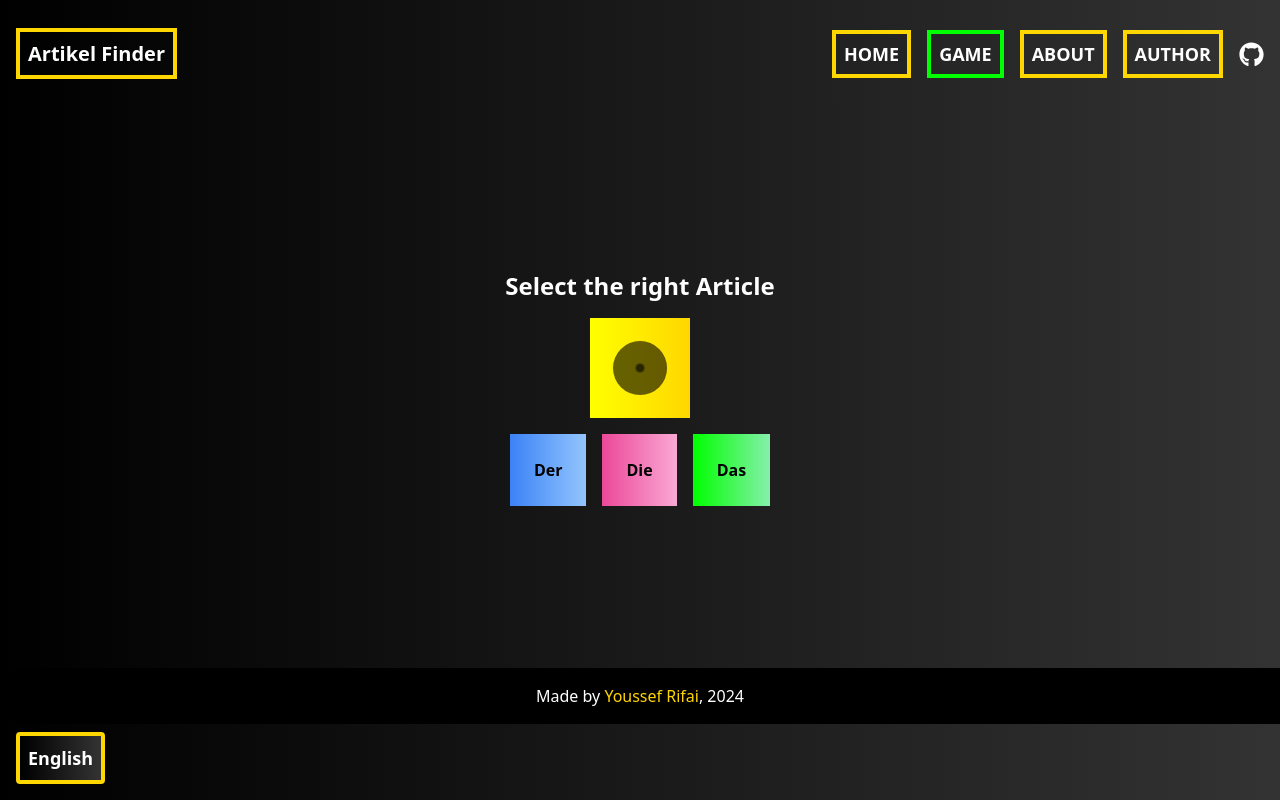
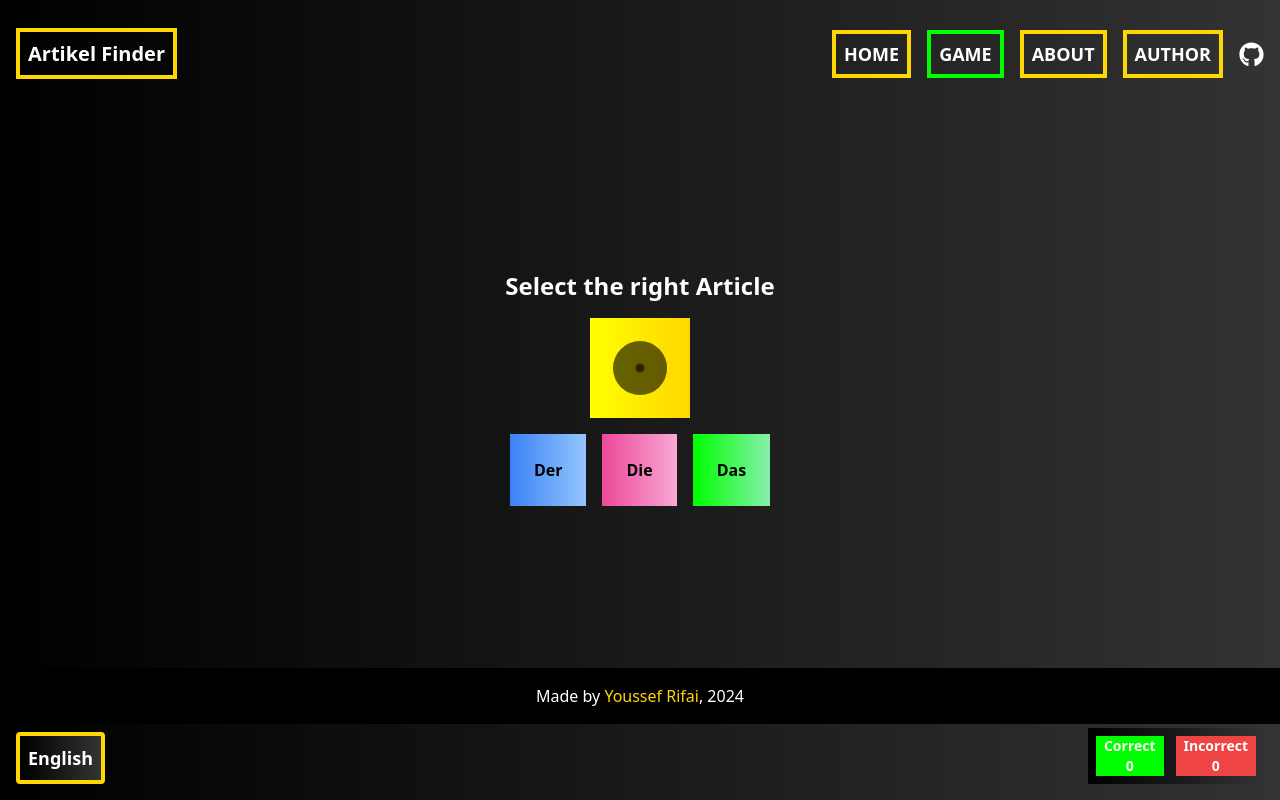
Before and after one commit to ucefdev1/Artikel-finder, a React (Vite) app: page /game in a window 1280 px wide. Built offline with nearby package versions, Linux system fonts and the light colour scheme; no server answers.

Commit message:
adding answer Countainer

```diff
--- a/src/components/Game.jsx
+++ b/src/components/Game.jsx
@@ -1,16 +1,30 @@
 import { useState, useEffect } from 'react'
 import { BounceLoader } from 'react-spinners';
 import { ToastContainer, toast } from 'react-toastify';
+import AnswerCounter from './parts/AnswerCounter';
 import 'react-toastify/dist/ReactToastify.css';
+
 
 const Game = () => {
     // word start
     const [word,setWord] = useState(false);
     const [correctArticle,setCorrectArticle] = useState('');
+    const [rightCount, setRightCount] = useState(0);
+    const [wrongCount, setWrongCount] = useState(0);
+
+
+    const rightCounter = () =>{
+        setRightCount(rightCount+1)
+    }
+
+    const falseCounter = (r) =>{
+        setWrongCount(wrongCount+1)
+    }
 
 
     const checkArticle = (article) => {
         if(correctArticle === article){
+            rightCounter()
             toast.dismiss()
             toast.success("gute answer",
                 {
@@ -22,9 +36,10 @@ const Game = () => {
                     draggable: true,
                     progress: undefined,
                 }
-            );
+            )
         }else
         {
+            falseCounter()
             toast.dismiss();
             toast.error("nein",
                 {
@@ -35,7 +50,7 @@ const Game = () => {
                     pauseOnHover: true,
                     draggable: true,
                     progress: undefined,
-                });
+                })
         }
         fetchRandomNoun();
     }
@@ -73,7 +88,7 @@ const Game = () => {
     <div className="flex flex-col space-y-4 justify-center items-center min-h-[70vh]">
     <div className="text-2xl text-white font-bold">Select the right Article</div>
     <div className="bg-yellow-gradient text-black font-bold p-5">
-        <div className='text-3xl'>{word != false ? word : <BounceLoader />}</div>
+        <div className='text-3xl'>{word  != false ? word : <BounceLoader />}</div>
     </div>
     {/* Artikels */}
     <div className="flex flex-row  justify-center items-center space-x-4">
@@ -95,6 +110,7 @@ const Game = () => {
     </div>
 </div>
 <ToastContainer />
+<AnswerCounter r={rightCount} w={wrongCount}/>
     </>
   )
 }
--- a/src/components/global/Header.jsx
+++ b/src/components/global/Header.jsx
@@ -1,6 +1,6 @@
 import React from 'react'
 import Button from '../parts/Button'
-import { NavLink } from 'react-router-dom'
+import { NavLink,Link } from 'react-router-dom'
 import { FaGithub } from "react-icons/fa";
 
 
@@ -8,9 +8,9 @@ const Header = ({setActive}) => {
   return (
     <header className="flex flex-col sm:flex-row sm:justify-between items-center py-6 bg-black-gradient">
     {/* LOGO */}
-    <div className=" text-white font-bold p-4">
+    <Link className=" text-white font-bold p-4" to="/">
       <a className="border-4 p-2 border-yellow-500 text-lg sm:text-xl" href="">Artikel Finder</a>
-    </div>
+    </Link>
     {/* Navabar */}
     <nav className="w-full sm:w-auto flex justify-center sm:justify-end">
       <ul className="flex flex-row justify-center items-center text-white font-medium sm:font-bold space-x-3 sm:space-x-4 p-3 sm:p-4">
--- /dev/null
+++ b/src/components/parts/AnswerCounter.jsx
@@ -0,0 +1,20 @@
+
+import { useState } from "react";
+
+const AnswerCounter = ({r,w}) => {
+
+  return (
+    <div className="fixed bottom-4 right-4 flex space-x-3 bg-black-gradient p-2">
+    <div className="flex flex-col items-center justify-center bg-green-500 text-white  h-10 p-2">
+      <div className="text-sm font-bold">Correct</div>
+      <div className="text-sm font-bold">{r}</div>
+    </div>
+    <div className="flex flex-col items-center justify-center bg-red-500 text-white  h-10 p-2">
+      <div className="text-sm font-bold">Incorrect</div>
+      <div className="text-sm font-bold">{w}</div>
+    </div>
+  </div>
+  )
+}
+
+export default AnswerCounter
```
